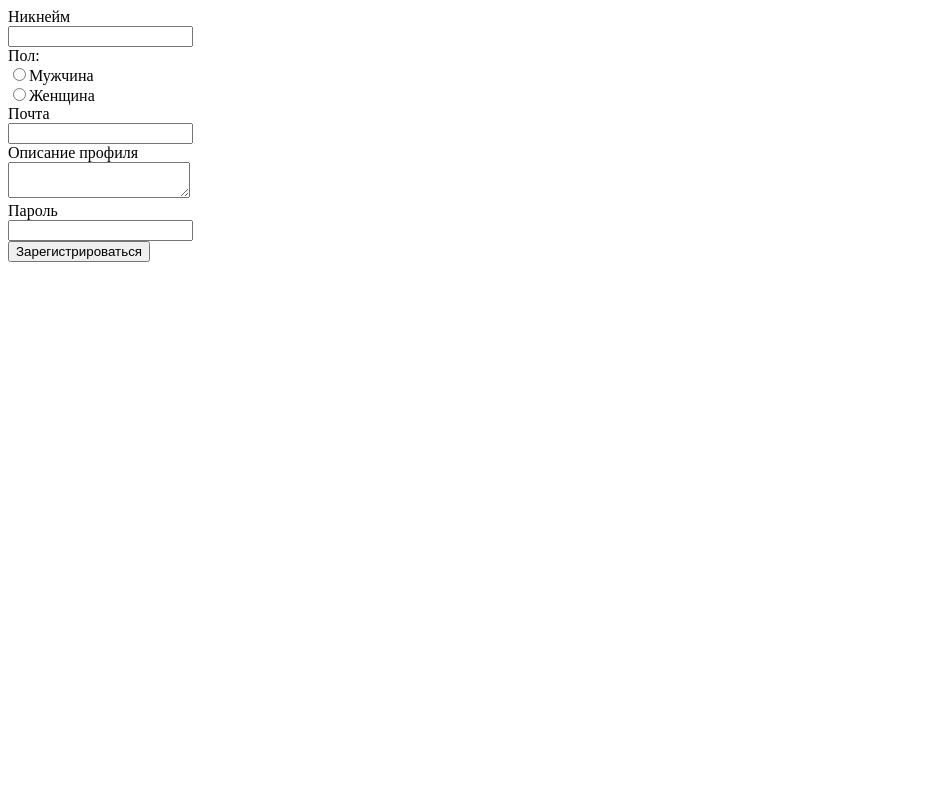
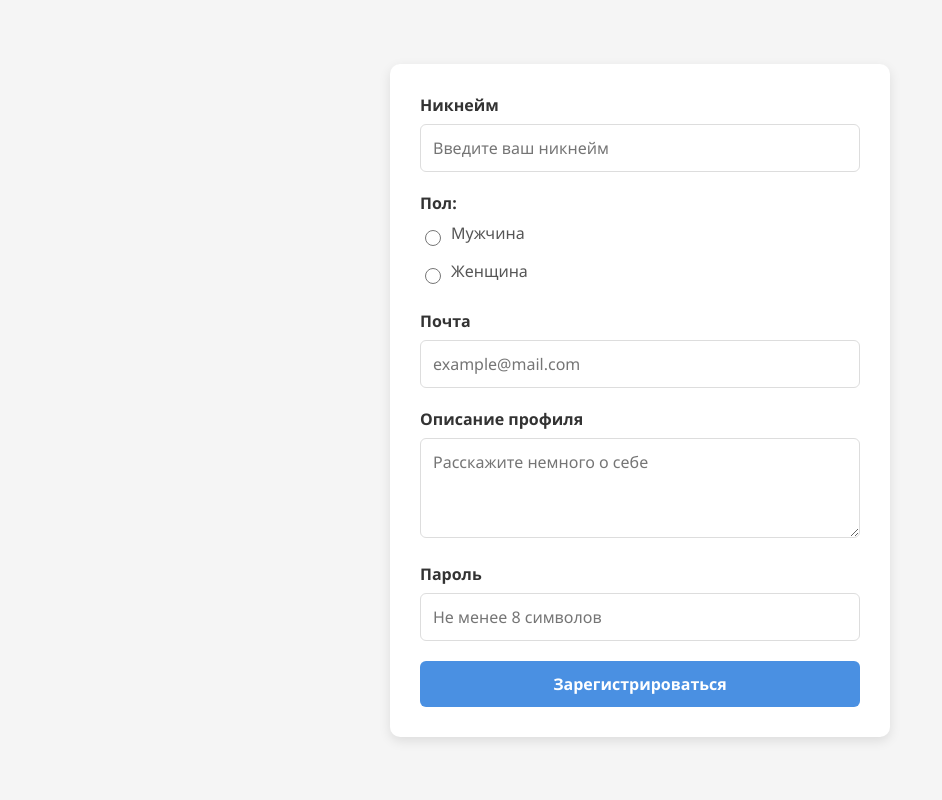
Before and after one commit to AnnaBurg/BLOG, a Flask app: page / in a window 1280 px wide. Shown: the whole page, without its empty margins (0-942 px from the left). Run offline with Flask 3, Linux system fonts and the light colour scheme.

Commit message:
регистр

```diff
--- a/templates/registration.html
+++ b/templates/registration.html
@@ -3,26 +3,137 @@
 <head>
     <meta charset="UTF-8">
     <title>Registration</title>
+    <style>
+        * {
+            box-sizing: border-box;
+            font-family: 'Segoe UI', Tahoma, Geneva, Verdana, sans-serif;
+        }
+
+        body {
+            background-color: #f5f5f5;
+            display: flex;
+            justify-content: center;
+            align-items: center;
+            min-height: 100vh;
+            margin: 0;
+            padding: 20px;
+        }
+
+        form {
+            background-color: white;
+            padding: 30px;
+            border-radius: 10px;
+            box-shadow: 0 4px 12px rgba(0, 0, 0, 0.1);
+            width: 100%;
+            max-width: 500px;
+        }
+
+        label {
+            display: block;
+            margin-bottom: 8px;
+            font-weight: 600;
+            color: #333;
+        }
+
+        input[type="text"],
+        input[type="email"],
+        input[type="password"],
+        textarea {
+            width: 100%;
+            padding: 12px;
+            margin-bottom: 20px;
+            border: 1px solid #ddd;
+            border-radius: 6px;
+            font-size: 16px;
+            transition: border 0.3s;
+        }
+
+        input[type="text"]:focus,
+        input[type="email"]:focus,
+        input[type="password"]:focus,
+        textarea:focus {
+            border-color: #4a90e2;
+            outline: none;
+            box-shadow: 0 0 0 3px rgba(74, 144, 226, 0.2);
+        }
+
+        textarea {
+            min-height: 100px;
+            resize: vertical;
+        }
+
+        .radio-group {
+            margin-bottom: 20px;
+        }
+
+        .radio-option {
+            display: flex;
+            align-items: center;
+            margin-bottom: 8px;
+        }
+
+        input[type="radio"] {
+            margin-right: 10px;
+            width: 16px;
+            height: 16px;
+        }
+
+        .light {
+            font-weight: normal;
+            color: #555;
+        }
+
+        button {
+            background-color: #4a90e2;
+            color: white;
+            border: none;
+            padding: 12px 24px;
+            font-size: 16px;
+            border-radius: 6px;
+            cursor: pointer;
+            width: 100%;
+            font-weight: 600;
+            transition: background-color 0.3s;
+        }
+
+        button:hover {
+            background-color: #357ab8;
+        }
+
+        @media (max-width: 600px) {
+            form {
+                padding: 20px;
+            }
+        }
+    </style>
 </head>
 <body>
-        <label for="name">Никнейм</label><br>
-        <input type="text" id="name" name="user_name"><br>
+    <form>
+        <label for="name">Никнейм</label>
+        <input type="text" id="name" name="user_name" placeholder="Введите ваш никнейм">
 
-        <label>Пол:</label><br>
-          <input type="radio" id="man" value="man" name="user_gender"><label for="man" class="light">Мужчина</label><br>
-          <input type="radio" id="woman" value="woman" name="user_gender"><label for="woman" class="light">Женщина</label><br>
+        <div class="radio-group">
+            <label>Пол:</label>
+            <div class="radio-option">
+                <input type="radio" id="man" value="man" name="user_gender">
+                <label for="man" class="light">Мужчина</label>
+            </div>
+            <div class="radio-option">
+                <input type="radio" id="woman" value="woman" name="user_gender">
+                <label for="woman" class="light">Женщина</label>
+            </div>
+        </div>
 
-        <label for="mail">Почта</label><br>
-        <input type="email" id="mail" name="user_mail"><br>
+        <label for="mail">Почта</label>
+        <input type="email" id="mail" name="user_mail" placeholder="example@mail.com">
 
-        <label for="bio">Описание профиля</label><br>
-        <textarea id="bio" name="user_bio"></textarea><br>
+        <label for="bio">Описание профиля</label>
+        <textarea id="bio" name="user_bio" placeholder="Расскажите немного о себе"></textarea>
 
-        <label for="password">Пароль</label><br>
-        <input type="password" id="password" name="user_password"><br>
+        <label for="password">Пароль</label>
+        <input type="password" id="password" name="user_password" placeholder="Не менее 8 символов">
 
-        <button type="submit">Зарегистрироваться</button><br>
-
-
+        <button type="submit">Зарегистрироваться</button>
+    </form>
 </body>
 </html>
```
